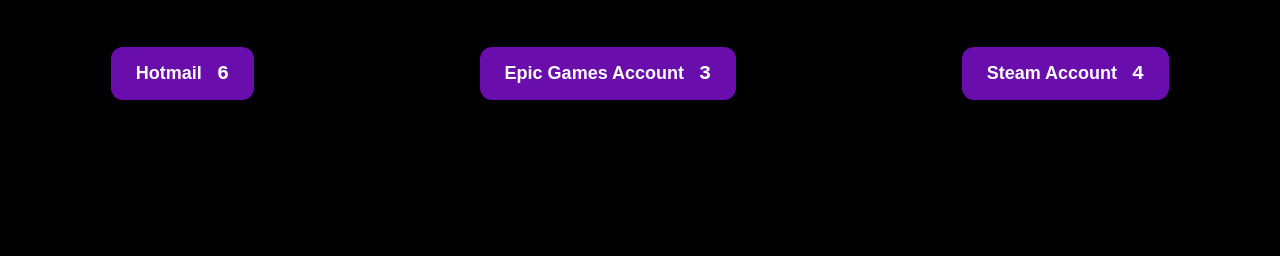
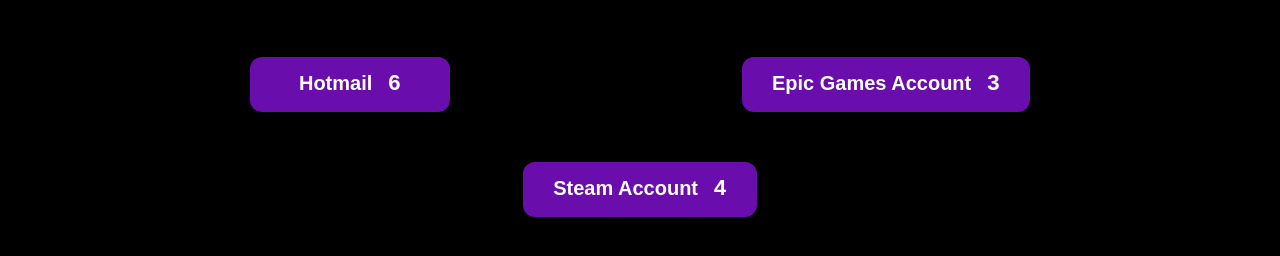
Before and after one commit to Harendrawet/Stockifyinfo, a plain HTML site: page stocks.html in a window 1280 px wide. Shown: the part 164-420 px from the top of the page. Drawn offline with Linux system fonts and the light colour scheme.

Commit message:
Add files via upload

```diff
--- a/stocks.html
+++ b/stocks.html
@@ -31,15 +31,53 @@
   <h1>Total Stocks</h1>
   <div class="live">Live Value: <span id="stockVal">--</span></div>
 
-<div style="display: flex; justify-content: space-around; flex-wrap: wrap; gap: 20px; margin-top: 50px;">
-  <button style="background-color: #6a0dad; color: white; padding: 15px 25px; border-radius: 12px; font-size: 18px; font-weight: bold; border: none;">
-    Hotmail <span id="count1" style="margin-left: 10px; font-size: 20px; font-family: monospace;">0</span>
+<style>
+  .custom-button {
+    background-color: #6a0dad;
+    color: white;
+    padding: 15px 30px;
+    border-radius: 12px;
+    font-size: 20px;
+    font-weight: bold;
+    border: none;
+    min-width: 200px;
+    margin: 10px;
+  }
+
+  .count-label {
+    margin-left: 10px;
+    font-size: 22px;
+    font-family: monospace;
+  }
+
+  .top-row {
+    display: flex;
+    justify-content: space-between;
+    align-items: center;
+    max-width: 800px;
+    margin: 50px auto 20px;
+    flex-wrap: wrap;
+  }
+
+  .bottom-row {
+    display: flex;
+    justify-content: center;
+    margin-top: 30px;
+  }
+</style>
+
+<div class="top-row">
+  <button class="custom-button">
+    Hotmail <span id="count1" class="count-label">0</span>
   </button>
-  <button style="background-color: #6a0dad; color: white; padding: 15px 25px; border-radius: 12px; font-size: 18px; font-weight: bold; border: none;">
-    Epic Games Account <span id="count2" style="margin-left: 10px; font-size: 20px; font-family: monospace;">0</span>
+  <button class="custom-button">
+    Epic Games Account <span id="count2" class="count-label">0</span>
   </button>
-  <button style="background-color: #6a0dad; color: white; padding: 15px 25px; border-radius: 12px; font-size: 18px; font-weight: bold; border: none;">
-    Steam Account <span id="count3" style="margin-left: 10px; font-size: 20px; font-family: monospace;">0</span>
+</div>
+
+<div class="bottom-row">
+  <button class="custom-button">
+    Steam Account <span id="count3" class="count-label">0</span>
   </button>
 </div>
 
```
